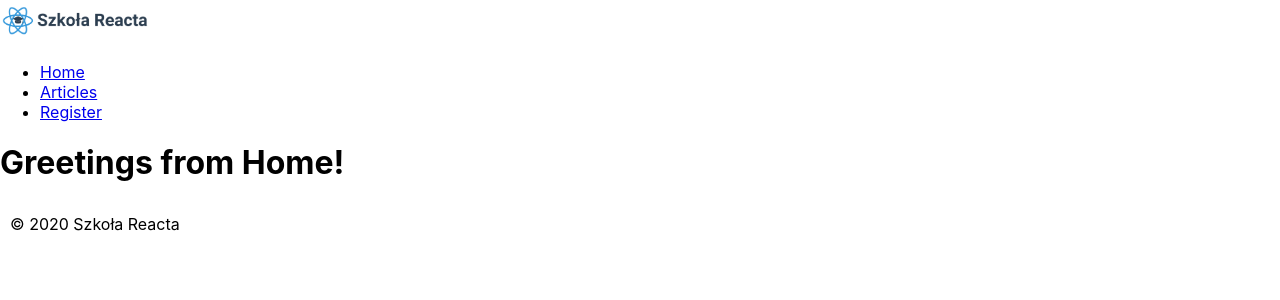
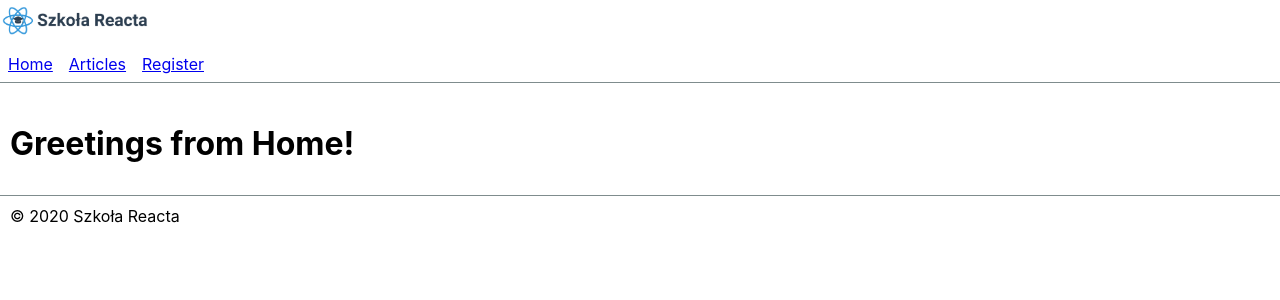
Before and after one commit to szkola-reacta/poligon, a React (Create React App) app: page / in a window 1280 px wide. Shown: the top 300 px of the page. Built offline with nearby package versions, Linux system fonts and the light colour scheme.

Commit message:
upgrade components Logo, Footer and Menu

```diff
--- /dev/null
+++ b/src/components/Content/Content.css
@@ -0,0 +1,3 @@
+.Content {
+  padding: 10px;
+}
--- a/src/components/Content/Content.js
+++ b/src/components/Content/Content.js
@@ -1,7 +1,9 @@
 import React from 'react';
 
+import './Content.css';
+
 function Content({ children }) {
-  return <main>{children}</main>;
+  return <main class="Content">{children}</main>;
 }
 
 export default Content;
--- a/src/components/Footer/Footer.css
+++ b/src/components/Footer/Footer.css
@@ -1,3 +1,4 @@
 .Footer {
+  border-top: #7f8c8d 1px solid;
   padding: 10px 10px;
 }
--- a/src/components/Header/Logo.js
+++ b/src/components/Header/Logo.js
@@ -1,4 +1,5 @@
 import React from 'react';
+import { Link } from 'react-router-dom';
 
 import logoImg from './szkola-reacta-logo.png';
 
@@ -10,7 +11,9 @@ const styles = {
 function Logo() {
   return (
     <div>
-      <img src={logoImg} alt="Logo" style={styles} />
+      <Link to="/">
+        <img src={logoImg} alt="Logo" style={styles} />
+      </Link>
     </div>
   );
 }
--- /dev/null
+++ b/src/components/Header/Menu.css
@@ -0,0 +1,13 @@
+.Menu {
+  border-bottom: #7f8c8d 1px solid;
+}
+
+.Menu ul {
+  margin: 0;
+  padding: 0;
+}
+
+.Menu ul > li{
+  display: inline-block;
+  margin: 8px;
+}
--- a/src/components/Header/Menu.js
+++ b/src/components/Header/Menu.js
@@ -1,4 +1,6 @@
 import React from 'react';
+
+import './Menu.css';
 
 const styles = {
   marginBottom: 10
@@ -6,7 +8,7 @@ const styles = {
 
 function Menu({ children }) {
   return (
-    <nav style={styles}>
+    <nav className="Menu" style={styles}>
       { children }
     </nav>
   );
```
